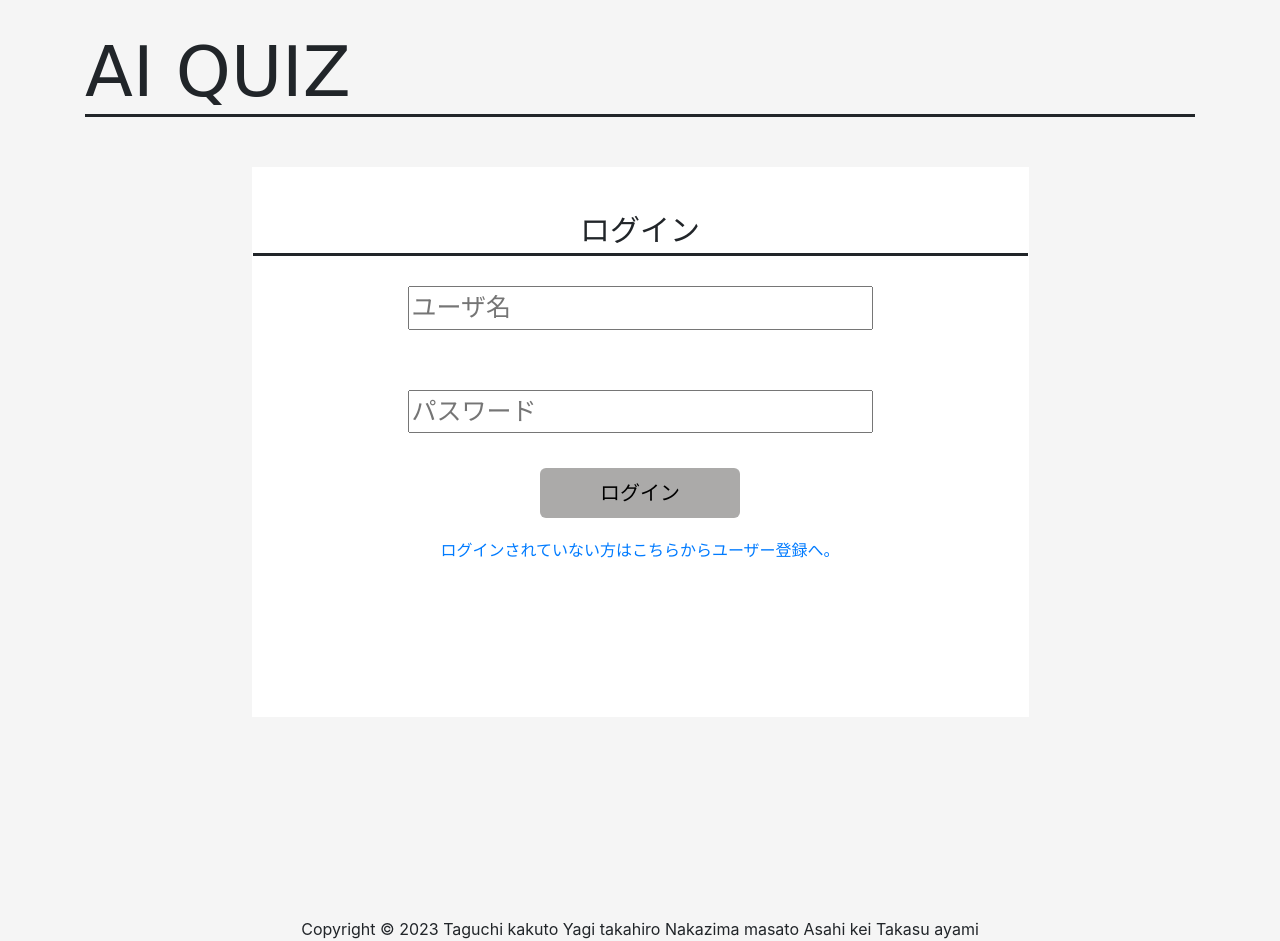
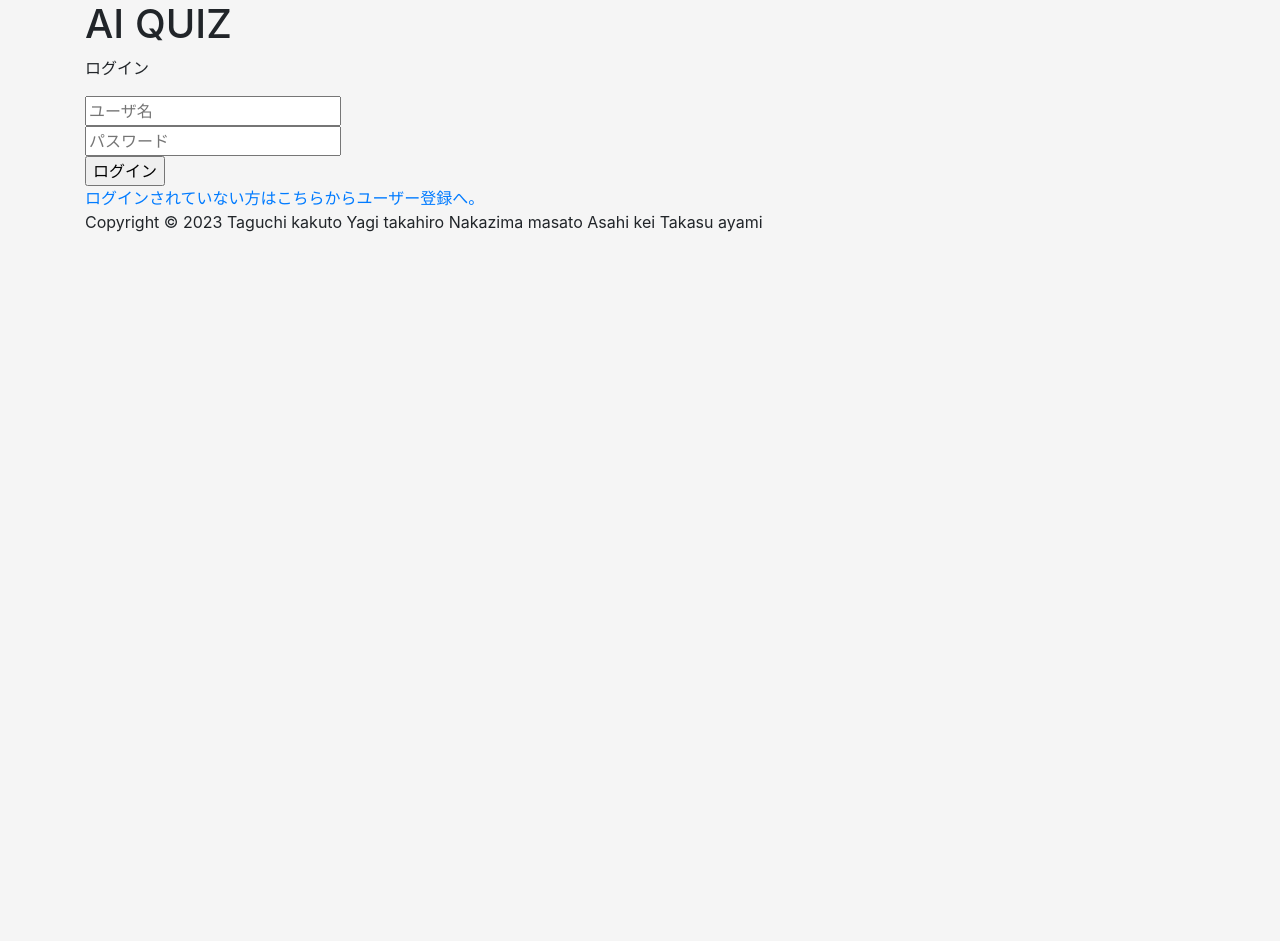
Before and after one commit to pochi-pochi/openai_quiz, a Flask app: page /auth/login in a window 1280 px wide. After the commit the page ends 232 px from the top, so only its background shows below. Run offline with Flask 3, Linux system fonts and the light colour scheme; parts of the project's set-up code (start-up, migrations or seed data) failed here and were passed over; some libraries are stand-ins or nearby versions.

Commit message:
Revert "New"

```diff
--- a/apps/quiz/templates/quiz/base.html
+++ b/apps/quiz/templates/quiz/base.html
@@ -22,7 +22,6 @@
                     <li class="nav-item">
                         <a class="nav-link" href="{{ url_for('quiz.quiz_page') }}">クイズに挑戦</a>
                     </li>
-                    カクト君ブサイク
                      -->
                     <li class="nav-item">
                         <a class="nav-link" href="{{ url_for('auth.logout') }}">ログアウト</a>
--- a/apps/static/css/style.css
+++ b/apps/static/css/style.css
@@ -1,4 +1,3 @@
-/*
 body {
     background-color: #f5f5f5;
 }
@@ -95,246 +94,3 @@ input[type="search"] {
 .dt-image-submit {
     margin-left: 10px;
 }
-*/
-body {
-  background-color: #f5f5f5;
-}
-
-h4 {
-  margin-top: 20px;
-}
-
-input[type="search"] {
-  background-color: #f5f5f5;
-}
-
-.dt-auth-main {
-  width: 400px;
-  margin-top: 45px;
-}
-
-.dt-auth-main .card {
-  box-shadow: 0 12px 18px 2px rgba(34, 0, 51, 0.04),
-    0 6px 22px 4px rgba(7, 48, 114, 0.12),
-    0 6px 10px -4px rgba(14, 13, 26, 0.12) !important;
-  border-radius: 16px;
-}
-
-.dt-auth-main .dt-auth-login {
-  height: 300px !important;
-}
-
-.dt-auth-main .dt-auth-signup {
-  height: 340px !important;
-}
-
-.dt-auth-main header {
-  text-align: center;
-  margin: 30px 0 0 0;
-  font-size: 24px;
-}
-
-.dt-auth-main section {
-  width: 300px;
-  margin: 10px auto;
-}
-
-.dt-auth-flash {
-  font-size: 14px;
-  color: #9c1a1c;
-}
-
-.dt-auth-input {
-  margin-top: 10px;
-}
-
-.dt-auth-btn {
-  margin: 30px 0 0 0;
-}
-
-.dt-search {
-  height: 28px !important;
-}
-
-.dt-image-content {
-  margin: 20px auto;
-  padding: 0;
-}
-
-.dt-image-username {
-  padding-top: 15px;
-}
-
-.dt-image-register-btn {
-  padding: 10px 47px 0 0;
-}
-
-.dt-image-content header {
-  padding: 10px 10px 0 10px;
-}
-
-.dt-image-content section {
-  padding: 10px 0;
-  margin: auto;
-}
-
-.dt-image-content footer {
-  padding: 10px;
-}
-
-.dt-image-content section img {
-  width: 100%;
-}
-
-.dt-image-file {
-  display: none;
-}
-
-.dt-image-submit {
-  margin-left: 10px;
-}
-/* ここがどういった処理をなされているかは知らないがここから先を追加するという形を取らせていただく */
-
-/* クイズに挑戦する画面 ログインされていない時の画面 */
-.l-title {
-  margin-left: auto;
-  margin-right: auto;
-  margin-top: 110px;
-  font-family: "Cabin Sketch", cursive;
-  font-size: 70px;
-}
-
-/* ボタンエリア */
-.u-button__challenge {
-  background: #abaaa9;
-  cursor: pointer;
-  border-radius: 6px;
-  border: none;
-  margin-top: 5px;
-  margin-bottom: 5px;
-  font-size: 20px;
-  height: 50px;
-  width: 200px;
-  /* アニメーション */
-  transition: all 0.3s;
-}
-.u-button__challenge:hover {
-  background: rgb(87, 82, 76);
-  color: white;
-  height: 56px;
-  width: 220px;
-}
-
-.u-button__ranking {
-  /* background: green; */
-  background: #abaaa9;
-  cursor: pointer;
-  border-radius: 6px;
-  border: none;
-  margin-top: 5px;
-  margin-bottom: 5px;
-  font-size: 20px;
-  height: 50px;
-  width: 200px;
-  /* アニメーション */
-  transition: all 0.3s;
-}
-.u-button__ranking:hover {
-  background: rgb(87, 82, 76);
-  color: white;
-  /* font-size: 22px; */
-  height: 56px;
-  width: 220px;
-}
-/* ここまで */
-
-/* ログイン画面 */
-
-.l-login__title {
-  margin-left: auto;
-  margin-right: auto;
-  margin-top: 30px;
-  margin-bottom: 10px;
-  font-family: "Cabin Sketch", cursive;
-  font-size: 70px;
-  border-bottom: solid;
-  width: 100%;
-}
-.l-login__title_sentence {
-  /* display: block; */
-  margin-top: 40px;
-  margin-bottom: 0px;
-  font-size: 30px;
-  border-bottom: solid;
-}
-.l-loginarea {
-  margin-top: 50px;
-  padding: 1px;
-  height: 550px;
-  text-align: center;
-  width: 70%;
-  margin-left: auto;
-  margin-right: auto;
-  background: white;
-}
-
-.l-login__text {
-  font-size: 25px;
-  width: 60%;
-  margin-top: 30px;
-  margin-bottom: 30px;
-}
-
-.u-loginbutton__submit {
-  background: #abaaa9;
-  cursor: pointer;
-  border-radius: 6px;
-  border: none;
-  margin-top: 5px;
-  margin-bottom: 20px;
-  font-size: 20px;
-  height: 50px;
-  width: 200px;
-  /* アニメーション */
-  transition: all 0.3s;
-}
-.u-loginbutton__submit:hover {
-  background: rgb(87, 82, 76);
-  color: white;
-  /* font-size: 22px; */
-  height: 56px;
-  width: 220px;
-}
-/* ログインフッター */
-.l-footer__login {
-  margin-top: 200px;
-  text-align: center;
-}
-
-.l-loginarea__a {
-  margin-top: 20px;
-}
-
-/* ログイン画面ここまで */
-
-/* ユーザー登録画面 */
-
-.l-user__name {
-  background: white;
-  color: red;
-}
-
-/* ユーザー登録画面ここまで */
-
-.l-space {
-  margin-top: 10px;
-  margin-bottom: 80px;
-  font-size: 20px;
-  border-bottom: solid;
-  /* display: none; */
-}
-
-.l-footer {
-  margin-top: 300px;
-  text-align: center;
-}
```
